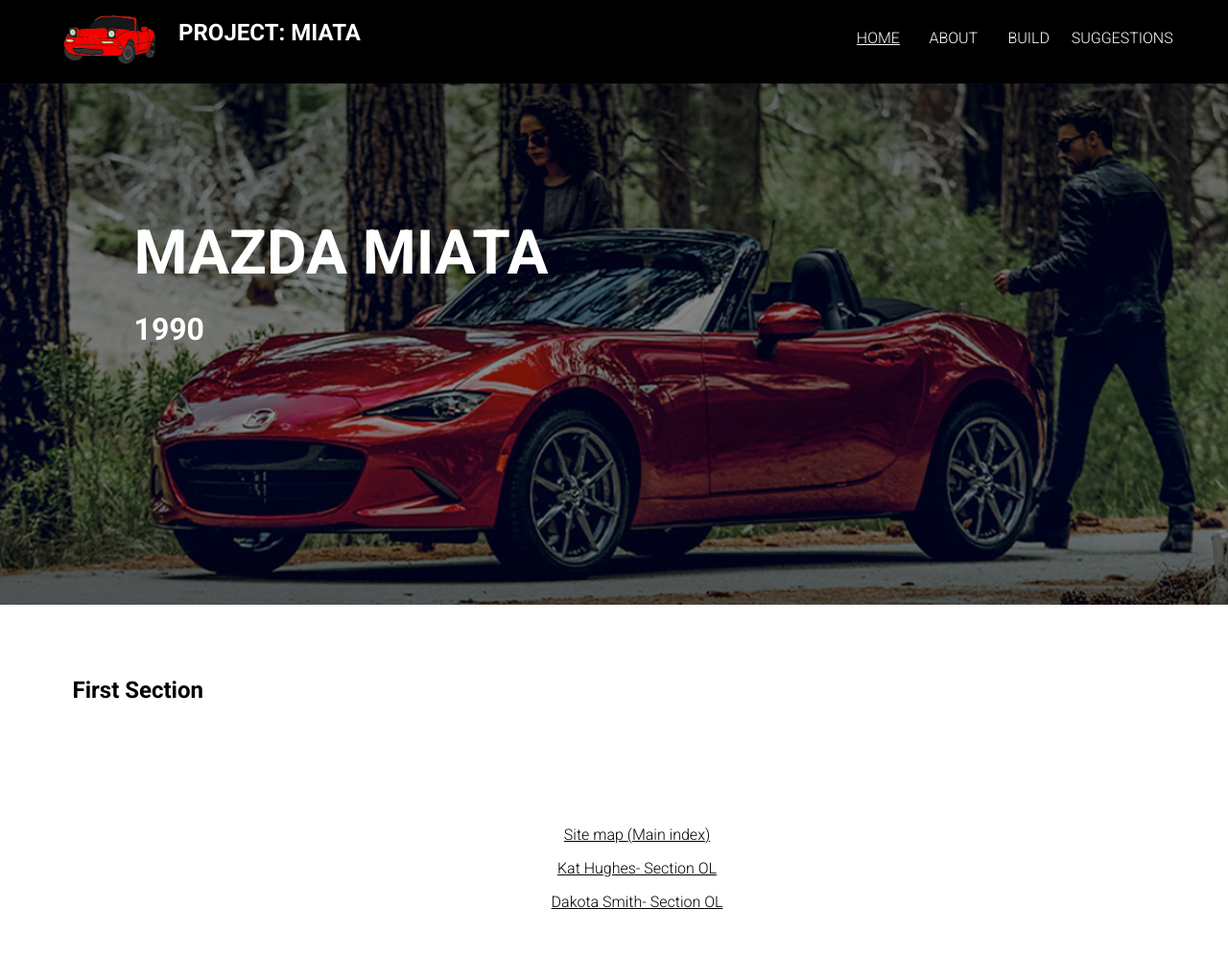
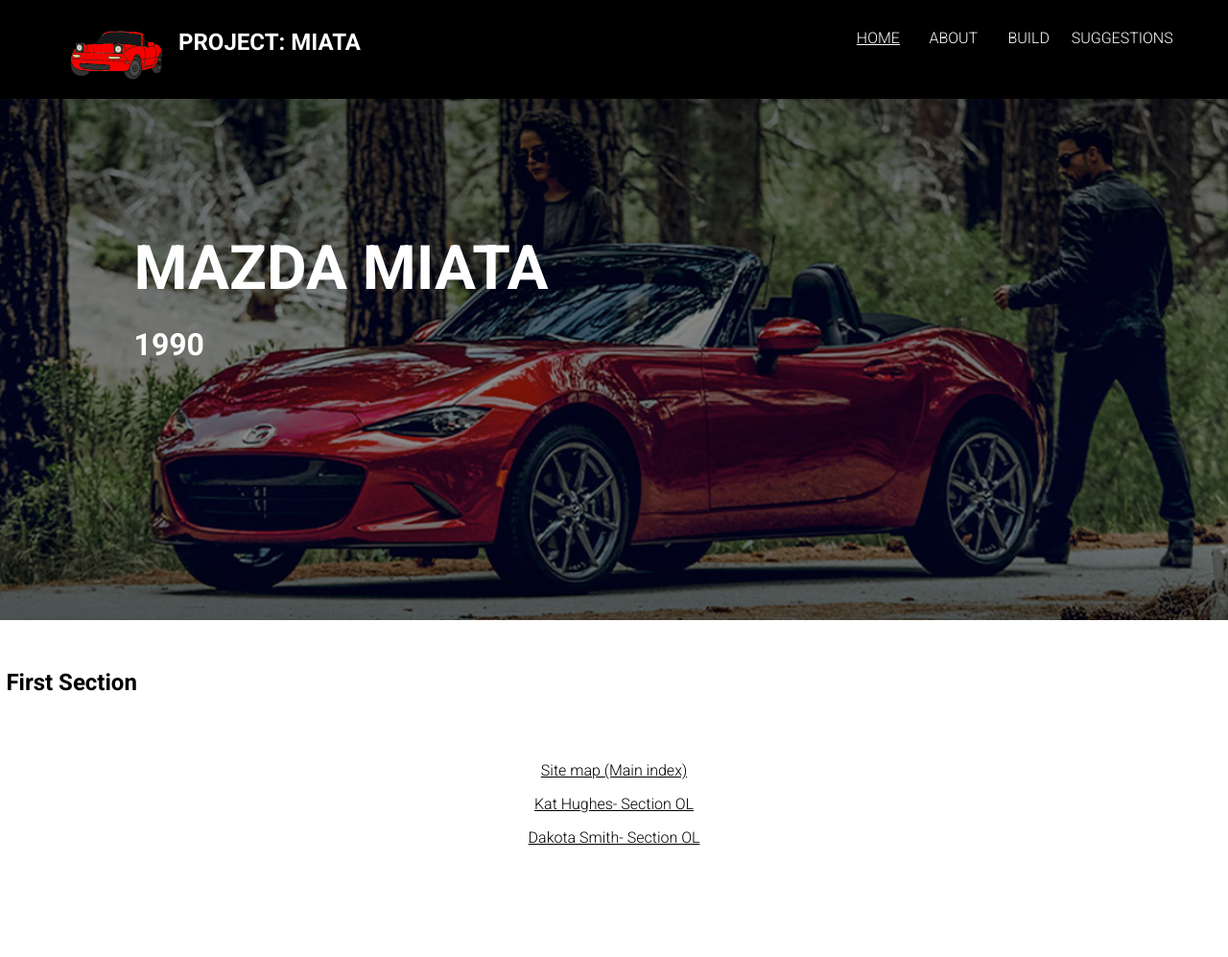
Before and after one commit to dakotasmith13/web-dev-final-personal, a PHP site: page / in a window 1280 px wide. Shown: the whole page at 96% size. After the commit the page ends 880 px from the top, so only its background shows below. Run offline with PHP 8.4, Linux system fonts and the light colour scheme.

Commit message:
Final Project: custom styling

```diff
--- /dev/null
+++ b/css/custom-phone.css
@@ -0,0 +1,19 @@
+nav a {
+    display: block;
+    width: 100%;
+    color: #ffffff;
+}
+
+nav a:link {
+    background: rgba(255,255,255,0);
+
+}
+
+.compliment-table {
+    font-size: .5rem;
+}
+
+.form h2 {
+    padding-top: 30%;
+    text-align: center;
+}
--- /dev/null
+++ b/css/custom-tablet.css
@@ -0,0 +1,93 @@
+/* header */
+header {
+    grid-template-areas:
+    "logo"
+    "header"
+    "nav";
+    grid-template-columns: 100%;
+}
+
+.title {
+    text-align: center;
+}
+
+.top-nav {
+    text-align: center;
+}
+
+/* index */
+
+main.home {
+    grid-template-areas:
+        "banner"
+        "page-heading"
+        "section-one"
+        "section-two"
+        "section-three"
+        "section-four";
+    grid-template-columns: 100%;
+}
+
+.home-image-left {
+    padding: 5%;
+}
+.home-text-right {
+    padding: 5%;
+}
+
+.home-text-left {
+    grid-area: section-four;
+    padding: 5%;
+}
+
+.home-image-right {
+    grid-area: section-three;
+    padding: 5%;
+}
+
+.home-image-right-2 {
+    grid-area: section-five;
+    padding: 5%;
+}
+
+.home-text-left-2 {
+    grid-area: section-six;
+    padding: 5%;
+}
+/* details */
+.details {
+    grid-template-areas:
+        "banner"
+        "page-heading"
+        "section-one"
+        "section-two"
+        "section-three"
+        "section-four"
+        "section-five"
+        "section-six";
+    grid-template-columns: 100%;
+}
+
+figure {
+    margin: 1em auto;
+}
+
+/* form */
+.form main {
+    grid-template-columns: auto;
+}
+
+.form main:first-child {
+    grid-column: 1;
+}
+
+.form .actual-form {
+    grid-column: 1;
+    max-width: 100%;
+    margin: 5% auto;
+}
+
+.form h2 {
+    padding-top: 20%;
+    text-align: center;
+}
--- a/css/custom.css
+++ b/css/custom.css
@@ -25,6 +25,10 @@ h6,
 nav,
 footer {
     padding: 1%;
+}
+
+h2 {
+    padding-left: 0;
 }
 
 body {
@@ -98,7 +102,7 @@ cite {
 
 figure {
     text-align: center;
-    width: 80%;
+    width: 100%;
     margin-top: 1em;
 }
 
@@ -111,20 +115,10 @@ img {
 }
 
 p {
-    text-indent: 3em;
     padding-bottom: 1em;
 }
 
-/* section {
-    overflow: auto;
-}
-*/
-
-ul li {
-    margin: 1em;
-}
-
-/* grid layout for index */
+/* grid layout for header*/
 header {
     display: grid;
     grid-template-areas:
@@ -134,12 +128,17 @@ header {
 
 .logo-image {
     grid-area: logo;
-    vertical-align: middle;
+    text-align: center;
+}
+
+.logo-image img {
+    margin-top:1em;
 }
 
 .title {
     grid-area: header;
     color: white;
+    padding-top: 4%
 }
 
 .top-nav {
@@ -147,19 +146,21 @@ header {
     text-align: right;
 }
 
-main .home {
+/* grid layout for index */
+main.home {
     display: grid;
     grid-template-areas:
-        "banner banner banner"
-        "page-heading page-heading page-heading"
-        "section-one section-two section-three"
-        "section-four section-four section-four";
-    grid-template-columns: 15% 70% 15%;
+        "banner banner"
+        "page-heading page-heading"
+        "section-one section-two"
+        "section-three section-four";
+    grid-template-columns: 50% 50%;
 }
 
 .home-banner {
     grid-area: banner;
     padding: 10% 0 20% 10%;
+    margin: 0 0 3% 0;
 }
 
 .home-banner h1, .home-banner h3 {
@@ -175,30 +176,66 @@ main .home {
     font-size: 2rem;
 }
 
-.inner-section {
-    grid-area: section-two;
-    padding: 5%;
+.home-heading {
+    grid-area: page-heading;
+    padding: 1% 10%;
+    font-size: 2rem;
 }
 
-main h1:first-child {
-    grid-area: page-heading;
+.home p {
+    font-size: 1.15em;
 }
 
-main .details {
+.home-text-right {
+    grid-area: section-two;
+    padding: 1% 25% 3% 5%;
+}
+
+.home-image-left {
+    grid-area: section-one;
+    padding: 1% 5% 1% 25%;
+}
+
+.home-text-left {
+    grid-area: section-three;
+    padding: 1% 5% 1% 25%;
+}
+
+.home-image-right {
+    grid-area: section-four;
+    padding: 1% 25% 1% 5%;
+}
+
+.home-text-right-2 {
+    grid-area: section-six;
+    padding: 1% 25% 3% 5%;
+}
+
+.home-image-left-2 {
+    grid-area: section-five;
+    padding: 1% 5% 1% 25%;
+}
+/* grid layout for about */
+
+.details {
     display: grid;
     grid-template-areas:
+        "banner banner"
         "page-heading page-heading"
         "section-one section-two"
         "section-three section-four"
-        "section-five section-six"
-        "section-seven section-eight";
-    grid-template-columns: auto auto;
-    row-gap: 1em;
+        "section-five section-six";
+    grid-template-columns: 50% 50%;
+}
+
+.details p {
+    font-size: 1.18em;
 }
 
 .about-banner {
-    grid-area: page-heading;
+    grid-area: banner;
     padding: 5% 5%;
+    margin: 0 0 3% 0;
 }
 
 .about-banner h2{
@@ -214,21 +251,7 @@ main .details {
     color: white;
     font-size: 3rem;
 }
-.rosa-parks-image {
-    grid-area: section-one;
-}
 
-.rosa-parks-text {
-    grid-area: section-two;
-}
-
-.gandhi-image {
-    grid-area: section-four;
-}
-
-.gandhi-text {
-    grid-area: section-three;
-}
 
 /* form styling */
 
@@ -281,6 +304,7 @@ input {
 
 textarea {
     width: 100%;
+    padding: .5em;
 }
 
 select {
@@ -312,6 +336,10 @@ input[type="submit"]:hover {
     background: rgb(148, 18, 18);
 }
 
+.mistake {
+    font-size: 1.25rem;
+    padding-top: 1%;
+}
 /* form grid layout */
 
 #form main {
```
